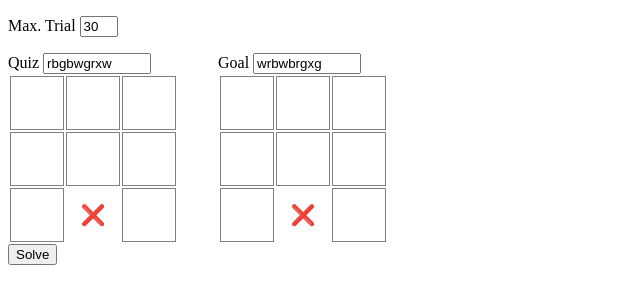
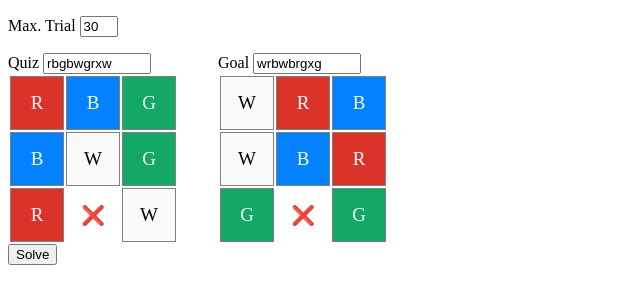
Before and after one commit to dog-s-life/puzzle-solver, a plain HTML site: page index.html in a window 1280 px wide. Shown: the whole page, without its empty margins (0-640 px from the left). Drawn offline with Linux system fonts and the light colour scheme.

Commit message:
Add files via upload

```diff
--- a/style.css
+++ b/style.css
@@ -20,14 +20,15 @@
 }
 
 .puzzle td {
-    font-size: 20px;
+    font-size: 19px;
     width: 50px;
     height: 50px;
     border: 1px solid gray;
     text-align: center;
 }
 
-.puzzle .puzzle-1 {
+.puzzle .puzzle-1,
+.puzzle .puzzle-r {
     background: #db332a;
     color: #fafafa;
 }
@@ -36,7 +37,12 @@
     content: "1";
 }
 
-.puzzle .puzzle-2 {
+.puzzle .puzzle-r::before {
+    content: "R";
+}
+
+.puzzle .puzzle-2,
+.puzzle .puzzle-b {
     background: #0381fe;
     color: #fafafa;
 }
@@ -45,7 +51,12 @@
     content: "2";
 }
 
-.puzzle .puzzle-3 {
+.puzzle .puzzle-b::before {
+    content: "B";
+}
+
+.puzzle .puzzle-3,
+.puzzle .puzzle-g {
     background: #14a866;
     color: #fafafa;
 }
@@ -54,13 +65,22 @@
     content: "3";
 }
 
-.puzzle .puzzle-4 {
+.puzzle .puzzle-g::before {
+    content: "G";
+}
+
+.puzzle .puzzle-4,
+.puzzle .puzzle-w {
     background: #fafafa;
     color: #010101;
 }
 
 .puzzle .puzzle-4::before {
     content: "4";
+}
+
+.puzzle .puzzle-w::before {
+    content: "W";
 }
 
 .puzzle .puzzle-x,
```
